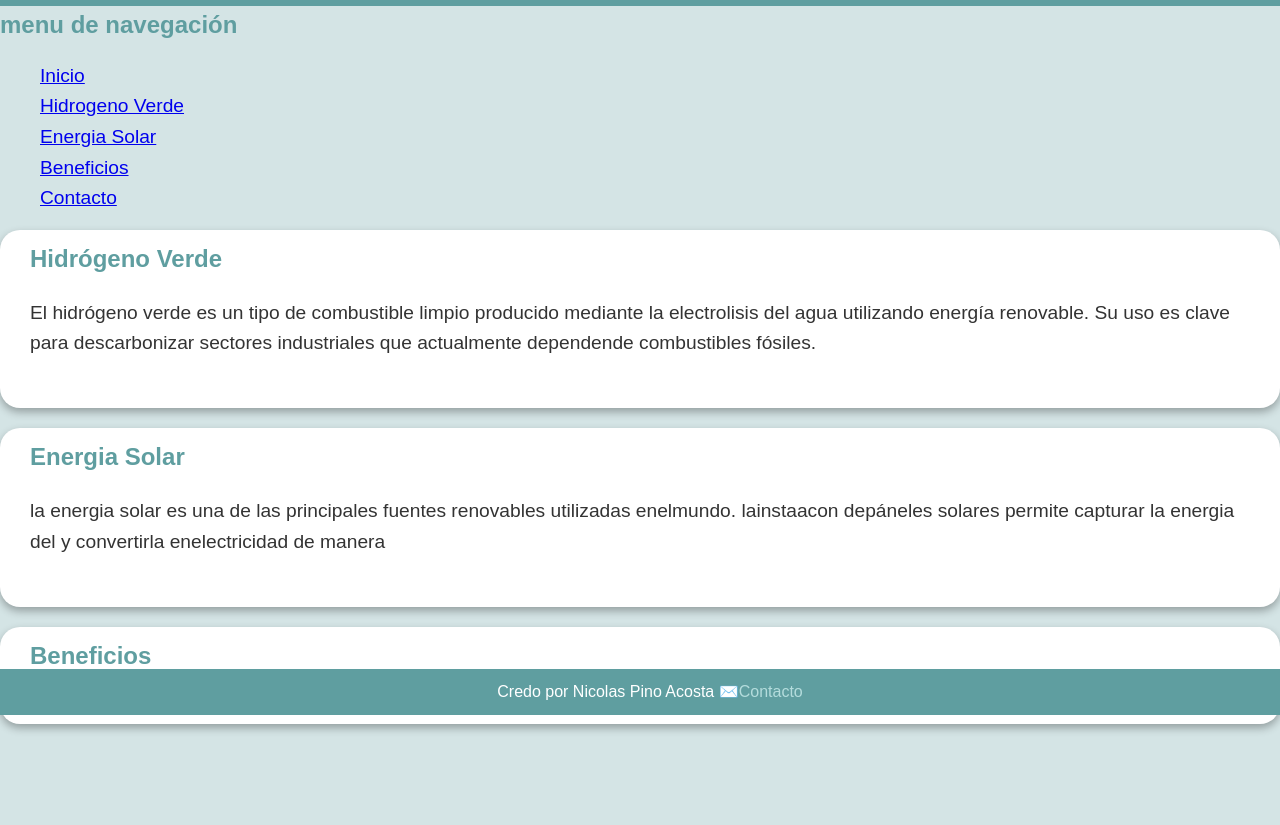
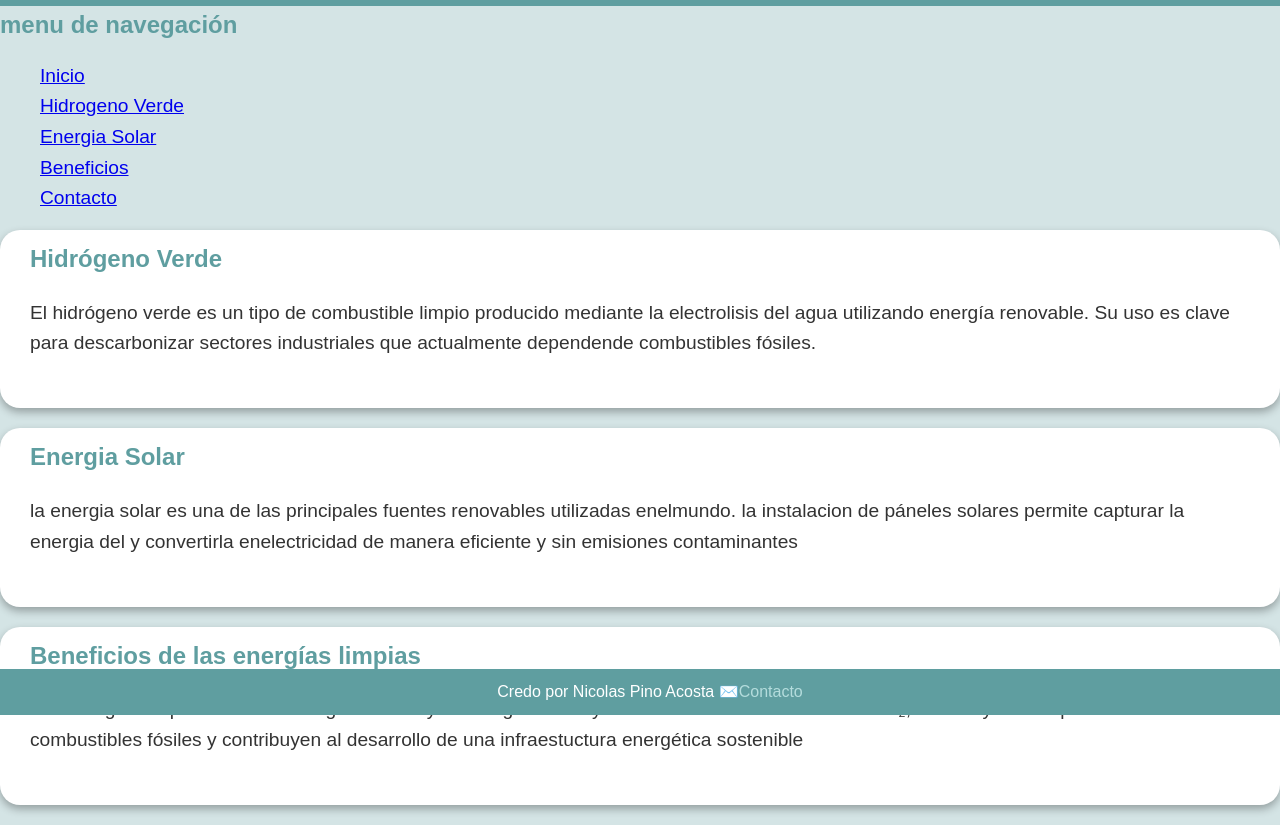
Before and after one commit to Nicolas-Pino214/HTML, a plain HTML site: page reto4/index.html in a window 1280 px wide. Shown: the part 85-910 px from the top of the page. Before the commit the page ends 829 px from the top, so only its background shows below. Drawn offline with Linux system fonts and the light colour scheme.

Commit message:
modificacion

```diff
--- a/reto4/index.html
+++ b/reto4/index.html
@@ -31,12 +31,12 @@
 
         <section class="content_2">
             <h2>Energia Solar</h2>
-            <p>la energia solar es una de las principales fuentes renovables utilizadas enelmundo. lainstaacon depáneles solares permite capturar la energia del y convertirla enelectricidad de manera </p>
+            <p>la energia solar es una de las principales fuentes renovables utilizadas enelmundo. la instalacion de páneles solares permite capturar la energia del y convertirla enelectricidad de manera eficiente y sin emisiones contaminantes </p>
         </section>
 
         <section class="content_3">
-            <h2>Beneficios</h2>
-            <p></p>
+            <h2>Beneficios de las energías limpias</h2>
+            <p>Las energias limpias como el hidrógeno verde y la Energía solar ayudan a reducir las emisiones de co₂, disminuyen la dependencia de los combustibles fósiles y contribuyen al desarrollo de una infraestuctura energética sostenible</p>
         </section>
     </div>
 
```
